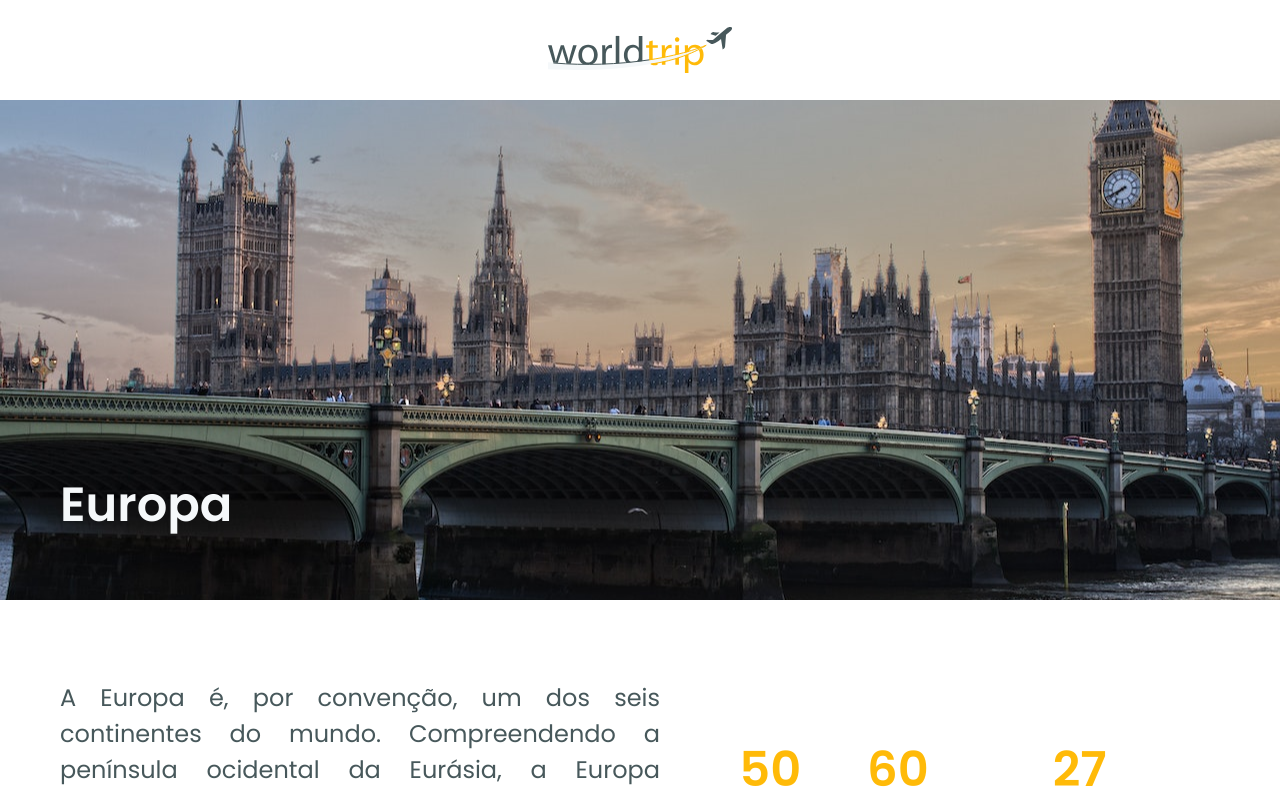
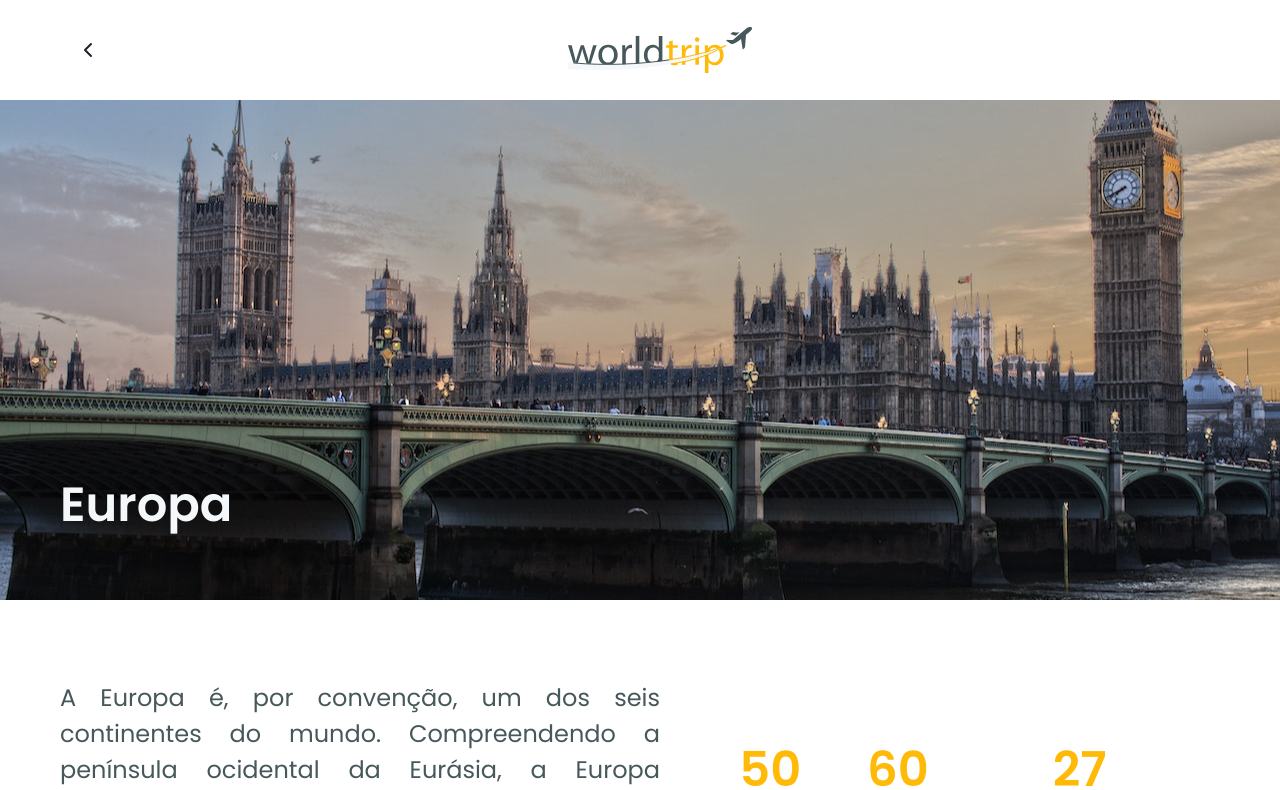
Before and after one commit to gabrielvbauer/worldtrip, a Next.js app: page /1 in a window 1280 px wide. Shown: the top 790 px of the page. Built offline with nearby package versions, Linux system fonts and the light colour scheme.

Commit message:
feat: header go back

```diff
--- a/src/Components/Header/index.tsx
+++ b/src/Components/Header/index.tsx
@@ -1,10 +1,21 @@
-import { Flex, Box, Image } from "@chakra-ui/react";
+import { Flex, Box, Image, Icon, IconButton } from "@chakra-ui/react";
+import Link from "next/link";
+import { FiChevronLeft } from 'react-icons/fi';
 
-export function Header() {
+interface HeaderProps {
+  showGoBackButton?: boolean
+}
+
+export function Header({ showGoBackButton = false }: HeaderProps) {
   return (
     <Box as="header" w="100%" maxW="1160px" mx="auto">
-      <Flex align="center" justify="center" py="27px" px="2">
-        <Image src="images/Logo.svg" alt='Logo' />
+      <Flex align="center" py="27px" px="2">
+        {showGoBackButton &&
+          <Link href="/">
+            <IconButton icon={<FiChevronLeft size="24px" />} aria-label="Voltar" bg="transparent" />
+          </Link>
+        }
+        <Image src="images/Logo.svg" alt='Logo' mx="auto" />
       </Flex>
     </Box>
   )
--- a/src/pages/[continent].tsx
+++ b/src/pages/[continent].tsx
@@ -15,7 +15,7 @@ export default function Continent({ continent }: ContinentProps) {
       <Head>
         <title>{continent} | Worldtrip</title>
       </Head>
-      <Header />
+      <Header showGoBackButton />
       <Flex bgImage="images/europe.jpg" bgRepeat="no-repeat" bgPos="center" bgSize="cover" minH="31.25rem">
         <HStack maxW="1160px" w="100%" mx="auto" alignItems="end" pb="3.68rem">
           <Text color="white.500" fontSize="3rem" fontWeight="semibold">Europa</Text>
@@ -32,7 +32,7 @@ export default function Continent({ continent }: ContinentProps) {
             <ContinentIndicator value="27" title="cidades +100" icon={FiInfo} />
           </HStack>
         </HStack>
-        <VStack spacing="2.5rem" align="self-start">
+        <VStack spacing="2.5rem" align="self-start" mb="2.1875rem">
           <Text fontSize="2.25rem" fontWeight="medium">Cidades +100</Text>
           <Flex gap="2.8rem" wrap="wrap" justify="space-between">
             <City title="Londres" subtitle="Reino unido" image="" flag=""/>
```
